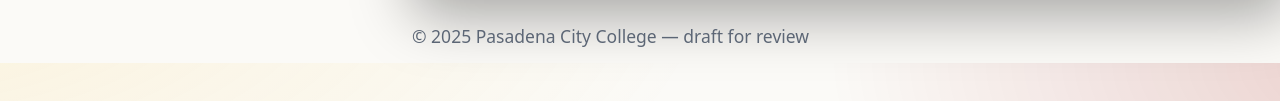
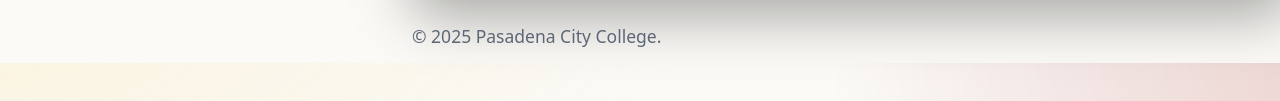
Before and after one commit to mohosy/pcc-scale, a plain HTML site: page index.html in a window 1280 px wide. Shown: the part 11137-11238 px from the top of the page. Drawn offline with nearby package versions, Linux system fonts and the light colour scheme.

Commit message:
Update index.html

```diff
--- a/index.html
+++ b/index.html
@@ -775,7 +775,7 @@
         </ul>
       </section>
 
-      <footer class="muted" style="margin:18px 0 34px">© 2025 Pasadena City College — draft for review</footer>
+      <footer class="muted" style="margin:18px 0 34px">© 2025 Pasadena City College.</footer>
     </main>
   </div>
 
```
